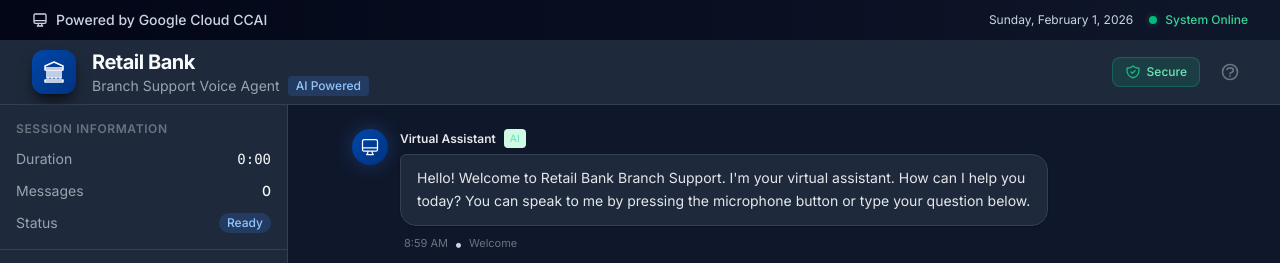
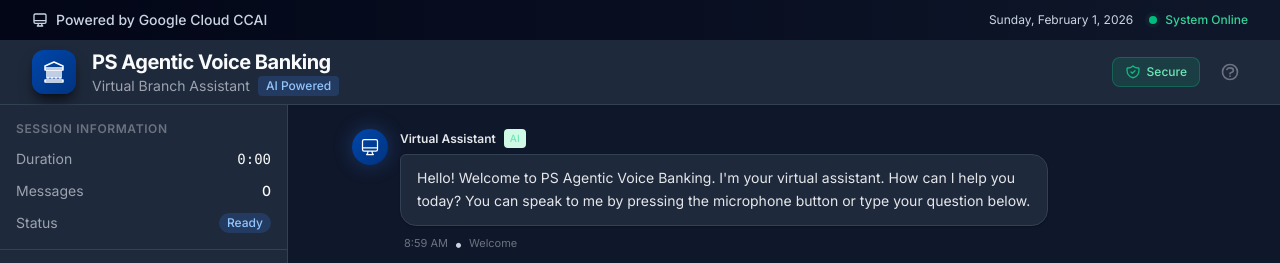
Before and after one commit to arsaha28/ccp, a React (Vite) app in the folder frontend/: page / in a window 1280 px wide. Shown: the top 263 px of the page. Built offline with nearby package versions, Linux system fonts and the light colour scheme; no server answers.

Commit message:
fix: Update all Retail Bank references to PS Agentic Voice Banking
- Update App.tsx bankName prop
- Update page title in index.html
- Update welcome messages in VoiceAgent.tsx

https://claude.ai/code/session_016DfwhMsNi77mh53Y8oP2wp

```diff
--- a/frontend/index.html
+++ b/frontend/index.html
@@ -4,7 +4,7 @@
     <meta charset="UTF-8" />
     <link rel="icon" type="image/svg+xml" href="/bank-icon.svg" />
     <meta name="viewport" content="width=device-width, initial-scale=1.0" />
-    <title>Branch Support Voice Agent - Retail Bank</title>
+    <title>PS Agentic Voice Banking</title>
     <link rel="preconnect" href="https://fonts.googleapis.com">
     <link rel="preconnect" href="https://fonts.gstatic.com" crossorigin>
     <link href="https://fonts.googleapis.com/css2?family=Inter:wght@300;400;500;600;700&display=swap" rel="stylesheet">
--- a/frontend/src/App.tsx
+++ b/frontend/src/App.tsx
@@ -4,8 +4,8 @@ function App() {
   return (
     <div className="min-h-screen bg-gradient-to-br from-gray-50 to-gray-100">
       <Header
-        bankName="Retail Bank"
-        agentName="Branch Support Voice Agent"
+        bankName="PS Agentic Voice Banking"
+        agentName="Virtual Branch Assistant"
       />
       <main>
         <VoiceAgent />
--- a/frontend/src/components/VoiceAgent.tsx
+++ b/frontend/src/components/VoiceAgent.tsx
@@ -122,7 +122,7 @@ export const VoiceAgent: React.FC = () => {
   useEffect(() => {
     const welcomeMessage: Message = {
       id: 'welcome',
-      text: "Hello! Welcome to Retail Bank Branch Support. I'm your virtual assistant. How can I help you today? You can speak to me by pressing the microphone button or type your question below.",
+      text: "Hello! Welcome to PS Agentic Voice Banking. I'm your virtual assistant. How can I help you today? You can speak to me by pressing the microphone button or type your question below.",
       sender: 'agent',
       timestamp: new Date(),
       intent: 'Welcome',
@@ -224,7 +224,7 @@ export const VoiceAgent: React.FC = () => {
 
     const welcomeMessage: Message = {
       id: 'welcome',
-      text: "Hello! Welcome to Retail Bank Branch Support. I'm your virtual assistant. How can I help you today?",
+      text: "Hello! Welcome to PS Agentic Voice Banking. I'm your virtual assistant. How can I help you today?",
       sender: 'agent',
       timestamp: new Date(),
       intent: 'Welcome',
```
